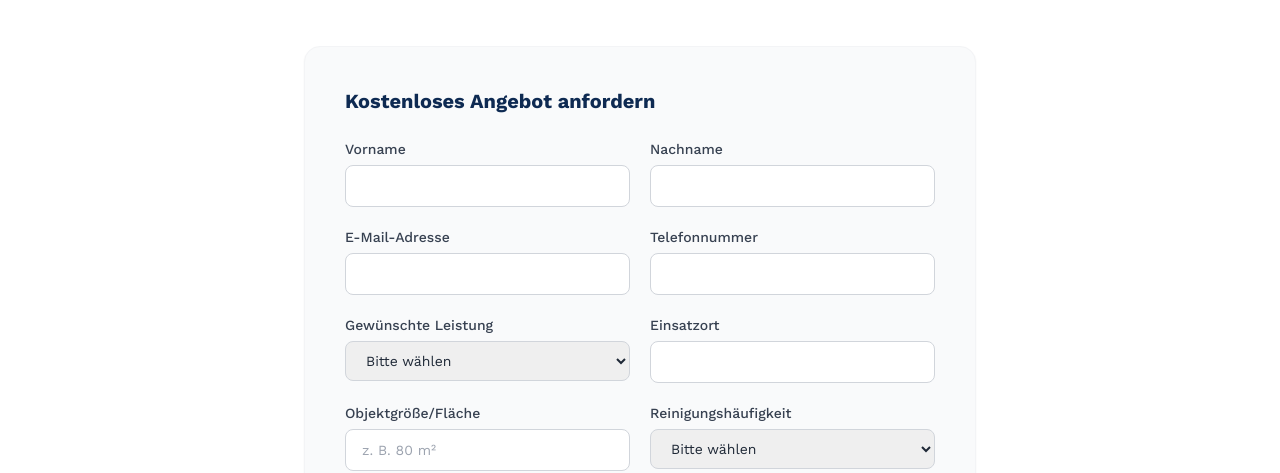
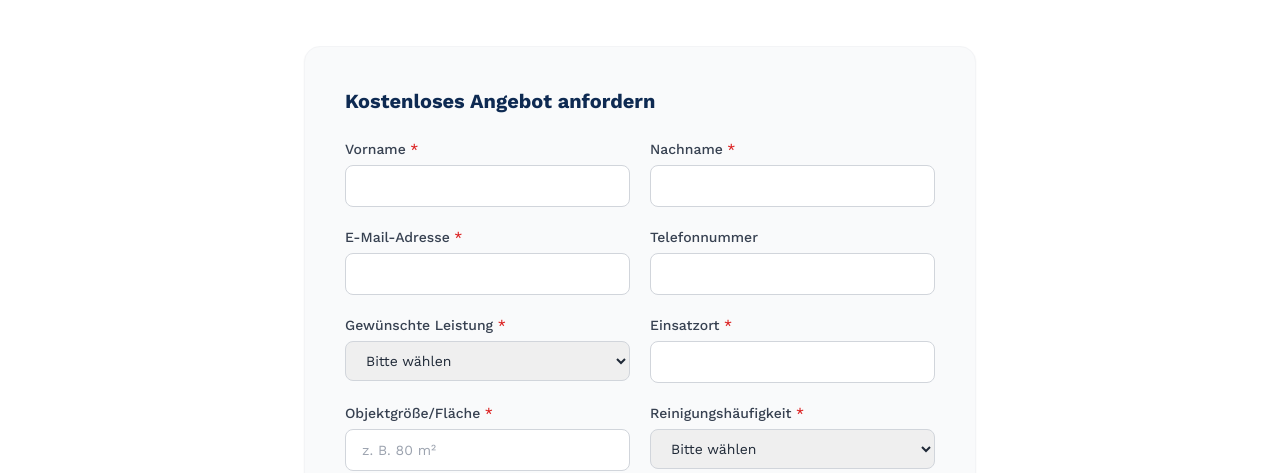
Before and after one commit to Striker24x/adam-gebaeudeservice, a Next.js app: page / in a window 1280 px wide. Shown: the part 3560-4033 px from the top of the page. Built offline with nearby package versions, Linux system fonts and the light colour scheme.

Commit message:
Telefon und Nachricht wieder optional, rote Sternchen bei Pflichtfeldern

```diff
--- a/src/components/ContactForm.tsx
+++ b/src/components/ContactForm.tsx
@@ -77,6 +77,7 @@ export default function ContactForm() {
   const inputClass =
     "w-full rounded-lg border border-gray-300 px-4 py-2.5 text-sm text-gray-800 focus:border-navy focus:outline-none focus:ring-1 focus:ring-navy";
   const labelClass = "mb-1.5 block text-sm font-medium text-gray-700";
+  const required = <span className="text-red-600"> *</span>;
 
   if (status === "success") {
     return (
@@ -115,7 +116,7 @@ export default function ContactForm() {
       <div className="grid gap-5 sm:grid-cols-2">
         <div>
           <label className={labelClass} htmlFor="firstName">
-            Vorname
+            Vorname{required}
           </label>
           <input
             id="firstName"
@@ -129,7 +130,7 @@ export default function ContactForm() {
         </div>
         <div>
           <label className={labelClass} htmlFor="lastName">
-            Nachname
+            Nachname{required}
           </label>
           <input
             id="lastName"
@@ -146,7 +147,7 @@ export default function ContactForm() {
       <div className="grid gap-5 sm:grid-cols-2">
         <div>
           <label className={labelClass} htmlFor="email">
-            E-Mail-Adresse
+            E-Mail-Adresse{required}
           </label>
           <input
             id="email"
@@ -167,7 +168,6 @@ export default function ContactForm() {
             id="phone"
             name="phone"
             type="tel"
-            required
             className={inputClass}
           />
           {errors.phone && (
@@ -179,7 +179,7 @@ export default function ContactForm() {
       <div className="grid gap-5 sm:grid-cols-2">
         <div>
           <label className={labelClass} htmlFor="service">
-            Gewünschte Leistung
+            Gewünschte Leistung{required}
           </label>
           <select
             id="service"
@@ -200,7 +200,7 @@ export default function ContactForm() {
         </div>
         <div>
           <label className={labelClass} htmlFor="location">
-            Einsatzort
+            Einsatzort{required}
           </label>
           <input
             id="location"
@@ -217,7 +217,7 @@ export default function ContactForm() {
       <div className="grid gap-5 sm:grid-cols-2">
         <div>
           <label className={labelClass} htmlFor="propertySize">
-            Objektgröße/Fläche
+            Objektgröße/Fläche{required}
           </label>
           <input
             id="propertySize"
@@ -234,7 +234,7 @@ export default function ContactForm() {
         </div>
         <div>
           <label className={labelClass} htmlFor="frequency">
-            Reinigungshäufigkeit
+            Reinigungshäufigkeit{required}
           </label>
           <select
             id="frequency"
@@ -263,7 +263,6 @@ export default function ContactForm() {
           id="message"
           name="message"
           rows={4}
-          required
           className={inputClass}
         />
         {errors.message && (
--- a/src/lib/validation.ts
+++ b/src/lib/validation.ts
@@ -4,7 +4,10 @@ export const contactFormSchema = z.object({
   firstName: z.string().trim().min(1, "Vorname ist erforderlich."),
   lastName: z.string().trim().min(1, "Nachname ist erforderlich."),
   email: z.string().trim().email("Bitte geben Sie eine gültige E-Mail-Adresse ein."),
-  phone: z.string().trim().min(3, "Bitte geben Sie eine gültige Telefonnummer ein."),
+  phone: z.union([
+    z.literal(""),
+    z.string().trim().min(3, "Bitte geben Sie eine gültige Telefonnummer ein."),
+  ]).optional(),
   service: z.enum([
     "Praxisreinigung",
     "Büroreinigung",
@@ -25,7 +28,7 @@ export const contactFormSchema = z.object({
     "Nach Bedarf",
     "Nach Vereinbarung",
   ]),
-  message: z.string().trim().min(1, "Nachricht ist erforderlich."),
+  message: z.string().trim().optional(),
 });
 
 export type ContactFormValues = z.infer<typeof contactFormSchema>;
```
